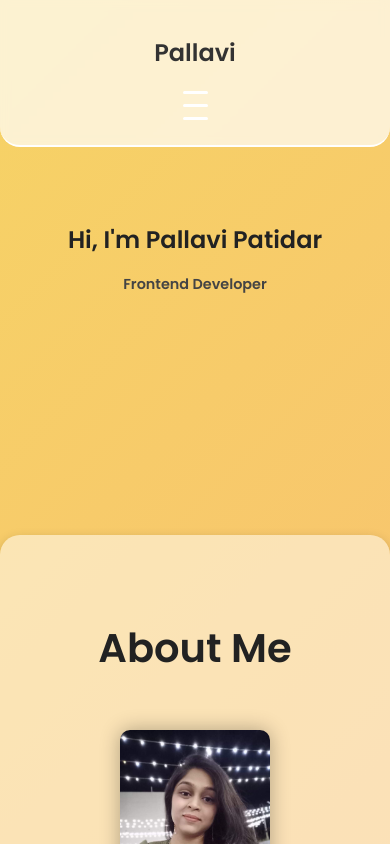
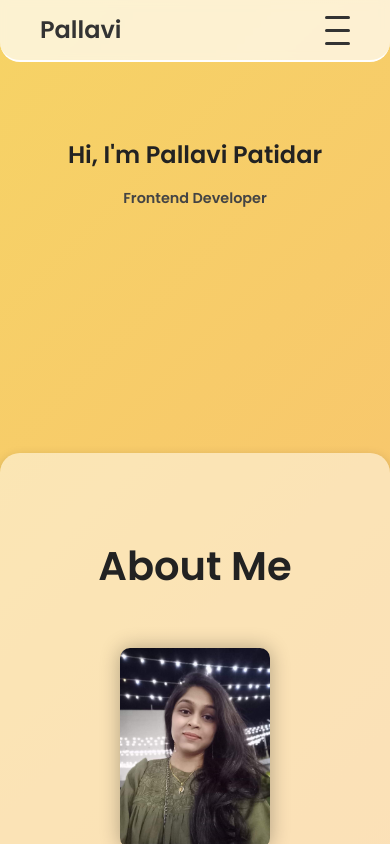
Before and after one commit to Pallavi-2410/digitalPortfolio, a React (Vite) app: page / in a window 390 px wide. Shown: the top 844 px of the page. Built offline with nearby package versions, Linux system fonts and the light colour scheme.

Commit message:
Media query complete

```diff
--- a/src/components/Portfolio.jsx
+++ b/src/components/Portfolio.jsx
@@ -154,7 +154,12 @@ export default function Portfolio() {
                     <h2 className="section-title">Connect with Me</h2>
                     <div className="contact-details">
                         <p>Phone: +91 8602241866</p>
-                        <p>Email: patel.pallavi1819@gmail.com</p>
+                        {/* <p>Email: patel.pallavi1819@gmail.com</p> */}
+
+                        <a href="mailto:patel.pallavi1819@gmail.com?subject=Hello%20Pallavi" target="_blank" rel="noopener noreferrer" className="email-link">
+                            <p>Email: patel.pallavi1819@gmail.com</p>
+                        </a>
+
                         <p>Location: Pune, India</p>
                     </div>
 
--- a/src/styles/Portfolio.css
+++ b/src/styles/Portfolio.css
@@ -443,9 +443,14 @@ body {
 .contact-details p:hover {
     box-shadow: 0 4px 12px rgba(0, 0, 0, 0.2);
     transform: scale(1.01);
+    background-color: #FEE5D9;
 }
 
-
+/* Email link opens Gmail with pre-filled email address */
+.contact-details .email-link {
+    text-decoration: none;
+    color: inherit;
+}
 
 .contact-links {
     display: flex;
--- a/src/styles/mediaQuery.css
+++ b/src/styles/mediaQuery.css
@@ -38,29 +38,64 @@
 
     .logopic {
         width: 250px;
-        height: 230px;
+        height: 218px;
+        overflow: hidden;
+        margin: auto;
+    }
+
+    .logopic img {
+        width: 250px;
     }
 }
 
 @media (max-width: 768px) {
-    .navbar {
+    /* .navbar {
         flex-direction: column;
         height: auto;
-    }
+    } */
 
     .nav-links {
         display: none;
         flex-direction: column;
+        align-items: center;
+        background-color: #FCF0D2;
+        /* opacity: 0.5; */
         position: absolute;
-        top: 60px;
-        right: 2rem;
-        background-color: #333;
-        border-radius: 5px;
-        padding: 1rem;
+        top: 50px;
+        right: 10px;
+        width: 150px;
+        border-radius: 10px;
+        box-shadow: 0 4px 6px rgba(0, 0, 0, 0.1);
+        padding: 15px 0;
+        z-index: 100;
     }
 
     .nav-links.active {
         display: flex;
+    }
+
+    .nav-links li {
+        list-style: none;
+        margin: 10px 0;
+    }
+
+    .nav-links li a {
+        color: #333;
+        font-size: 16px;
+        text-decoration: none;
+        transition: color 0.3s;
+    }
+
+    .nav-links li a:hover {
+        transform: scale(1.05);
+    }
+
+    .hamburger div {
+        width: 25px;
+        height: 3px;
+        background-color: #333;
+        margin: 5px 0;
+        transition: 0.4s;
     }
 
     .hamburger {
@@ -92,7 +127,13 @@
 
     .logopic {
         width: 200px;
-        height: 180px;
+        height: 175px;
+        overflow: hidden;
+        margin: auto;
+    }
+
+    .logopic img {
+        width: 200px;
     }
 
     .skills-list {
@@ -129,8 +170,15 @@
     }
 
     .logopic {
+        /* border: 1px solid; */
         width: 150px;
-        height: 130px;
+        height: 133px;
+        overflow: hidden;
+        margin: auto;
+    }
+
+    .logopic img {
+        width: 150px;
     }
 
     .skill-item {
```
